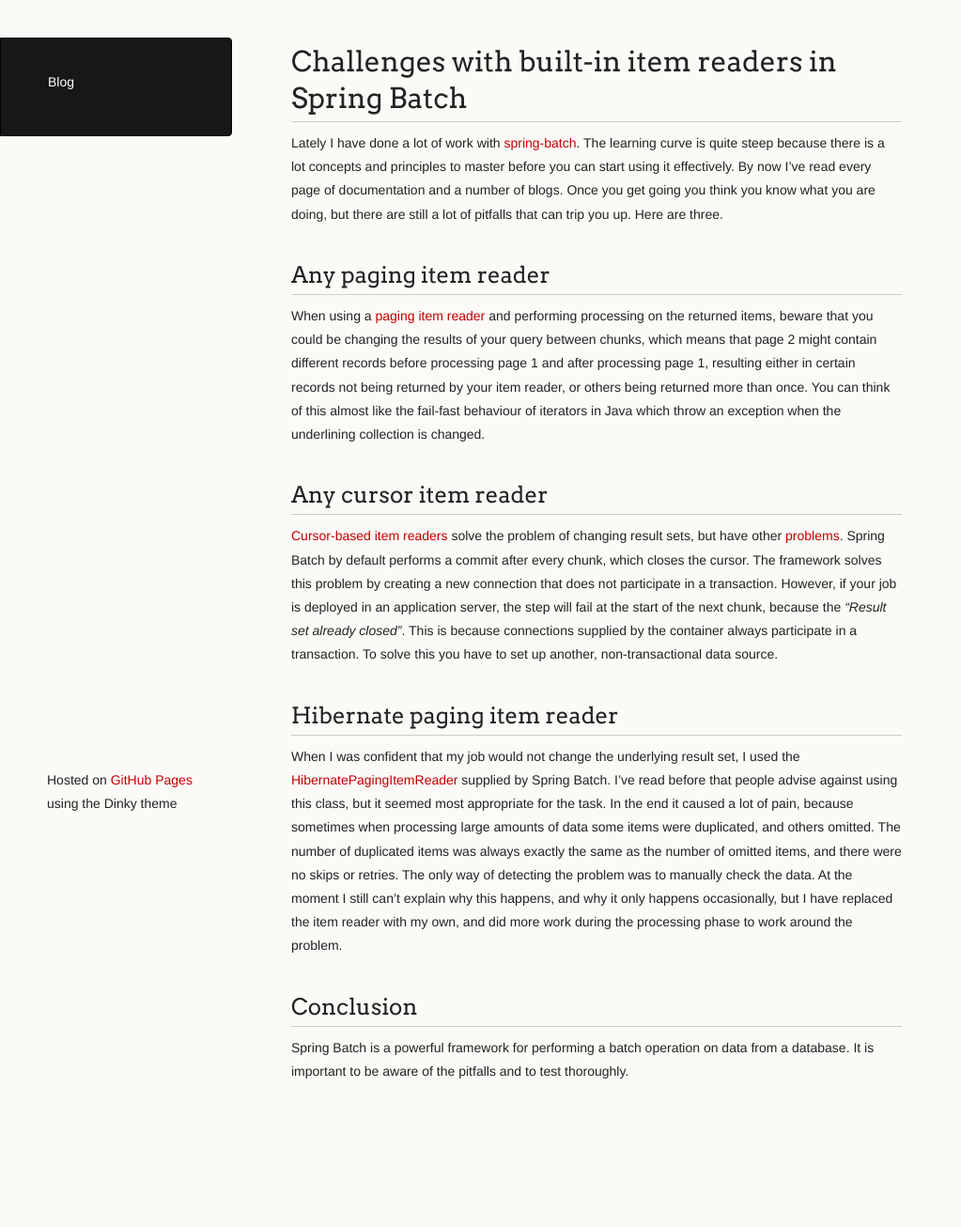
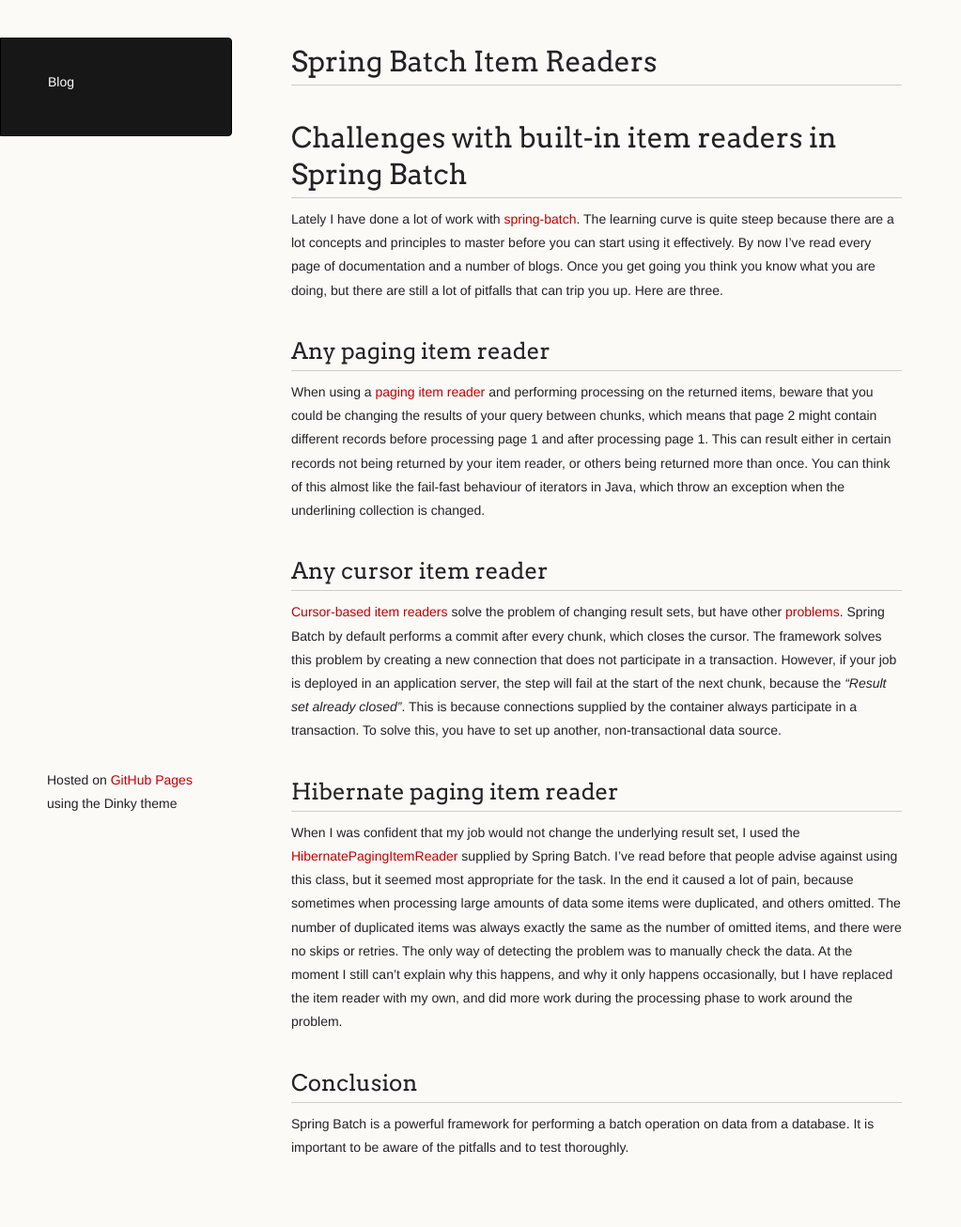
Before and after one commit to BSG-Africa/blog, a Jekyll site: the page built from _posts/2015-11-10-spring-batch-item-readers.md, in a window 1280 px wide. Shown: the whole page at 94% size, without its empty margins (0-1023 px from the left). Built offline with Jekyll 4.4.1, drawn with Linux system fonts in a browser that asks for light colours; Markdown is read by kramdown in place of the engine named in the settings; before the commit the page ends 1225 px from its top, so only the background shows below that.

Commit message:
Implement grammar-review feedback

```diff
--- a/_posts/2015-11-10-spring-batch-item-readers.md
+++ b/_posts/2015-11-10-spring-batch-item-readers.md
@@ -1,20 +1,17 @@
----
-title: Challenges with built-in item readers in Spring Batch
----
+Challenges with built-in item readers in Spring Batch
+===
 
-Lately I have done a lot of work with [spring-batch](http://projects.spring.io/spring-batch/). The learning curve is quite steep because there is a lot concepts and principles to master before you can start using it effectively. By now I've read every page of documentation and a number of blogs. Once you get going you think you know what you are doing, but there are still a lot of pitfalls that can trip you up. Here are three.
-
-<!--more-->
+Lately I have done a lot of work with [spring-batch](http://projects.spring.io/spring-batch/). The learning curve is quite steep because there are a lot concepts and principles to master before you can start using it effectively. By now I've read every page of documentation and a number of blogs. Once you get going you think you know what you are doing, but there are still a lot of pitfalls that can trip you up. Here are three.
 
 Any paging item reader
 -------------
 
-When using a [paging item reader](http://docs.spring.io/spring-batch/trunk/reference/html/readersAndWriters.html#pagingItemReaders) and performing processing on the returned items, beware that you could be changing the results of your query between chunks, which means that page 2 might contain different records before processing page 1 and after processing page 1, resulting either in certain records not being returned by your item reader, or others being returned more than once. You can think of this almost like the fail-fast behaviour of iterators in Java which throw an exception when the underlining collection is changed.
+When using a [paging item reader](http://docs.spring.io/spring-batch/trunk/reference/html/readersAndWriters.html#pagingItemReaders) and performing processing on the returned items, beware that you could be changing the results of your query between chunks, which means that page 2 might contain different records before processing page 1 and after processing page 1. This can result either in certain records not being returned by your item reader, or others being returned more than once. You can think of this almost like the fail-fast behaviour of iterators in Java, which throw an exception when the underlining collection is changed.
 
 Any cursor item reader
 -------------
 
-[Cursor-based item readers](http://docs.spring.io/spring-batch/trunk/reference/html/readersAndWriters.html#cursorBasedItemReaders) solve the problem of changing result sets, but have other [problems](http://stackoverflow.com/q/33043411/297331). Spring Batch by default performs a commit after every chunk, which closes the cursor. The framework solves this problem by creating a new connection that does not participate in a transaction. However, if your job is deployed in an application server, the step will fail at the start of the next chunk, because the *"Result set already closed"*. This is because connections supplied by the container always participate in a transaction. To solve this you have to set up another, non-transactional data source.
+[Cursor-based item readers](http://docs.spring.io/spring-batch/trunk/reference/html/readersAndWriters.html#cursorBasedItemReaders) solve the problem of changing result sets, but have other [problems](http://stackoverflow.com/q/33043411/297331). Spring Batch by default performs a commit after every chunk, which closes the cursor. The framework solves this problem by creating a new connection that does not participate in a transaction. However, if your job is deployed in an application server, the step will fail at the start of the next chunk, because the *"Result set already closed"*. This is because connections supplied by the container always participate in a transaction. To solve this, you have to set up another, non-transactional data source.
 
 Hibernate paging item reader
 -------------
```
